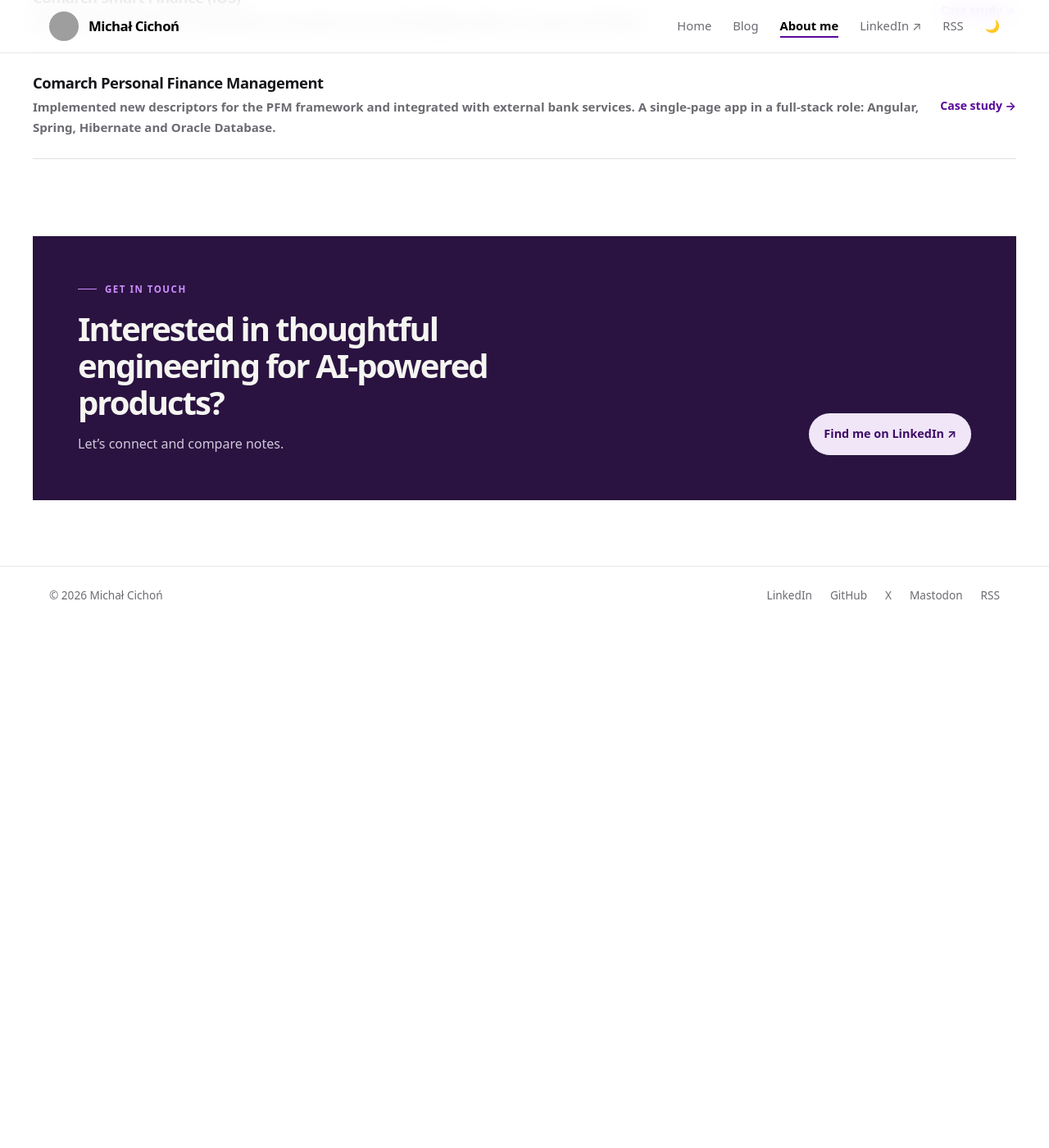
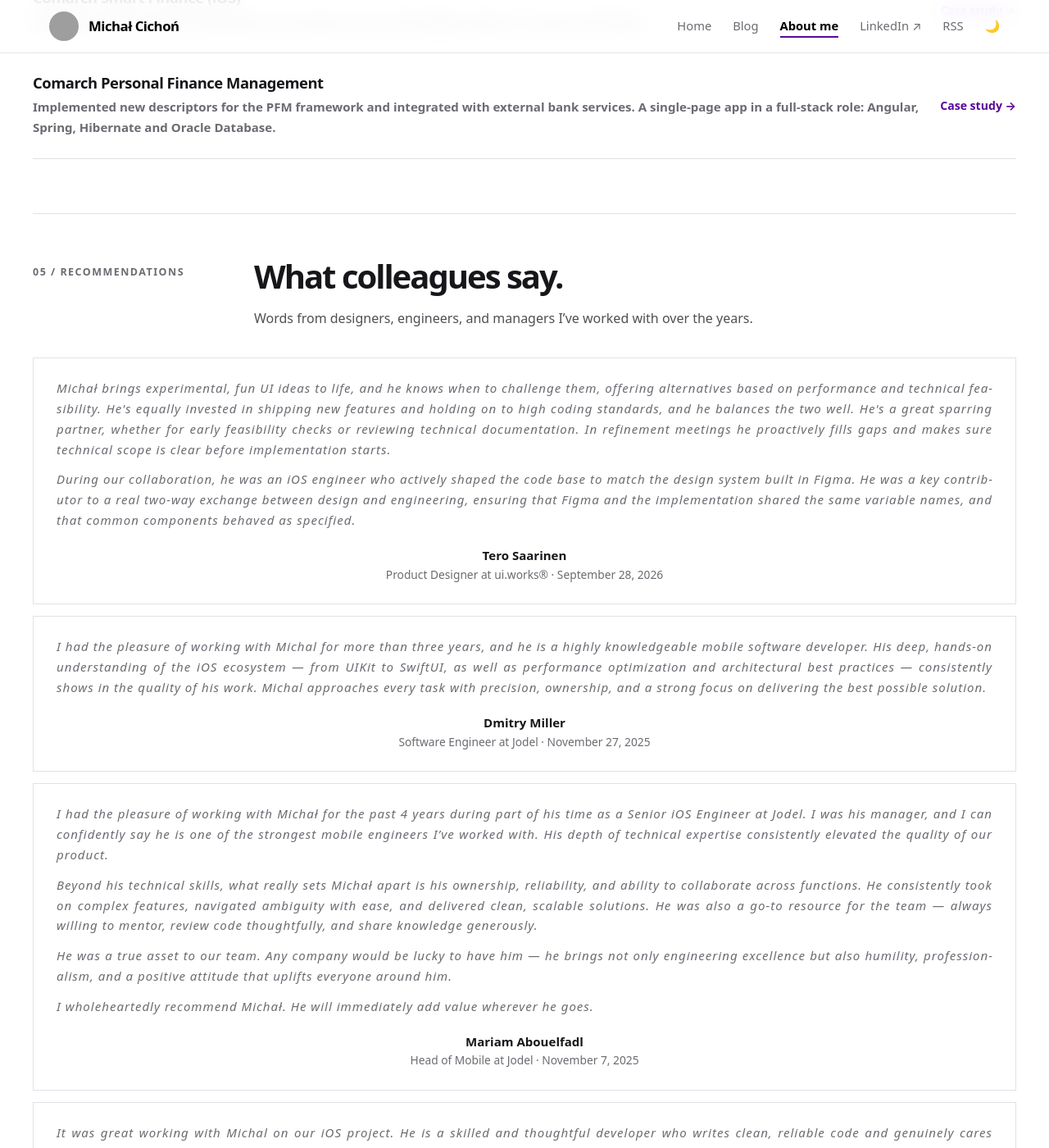
Before and after one commit to michalcichon/michalcichon.github.io, a Jekyll site: the page built from about-me.html, in a window 1280 px wide and 1400 px high, scrolled down 2675 px. Shown: the whole window at 82% size. Built offline with Jekyll 4.4.1, drawn with Linux system fonts in a browser that asks for light colours; before the commit the page ends 3443 px from its top, so only the background shows below that; some of the changed text lies outside the part shown; grey boxes are pictures that could not be loaded.

Commit message:
Add recommendations section to about-me (#71)
Recommendations live in _data/recommendations.yml and render as justified quote cards.

Co-authored-by: Claude Sonnet 5.5 <noreply@anthropic.com>

```diff
--- /dev/null
+++ b/_data/recommendations.yml
@@ -0,0 +1,55 @@
+- name: Tero Saarinen
+  role: Product Designer at ui.works®
+  date: September 28, 2026
+  text:
+    - "Michał brings experimental, fun UI ideas to life, and he knows when to challenge them, offering alternatives based on performance and technical feasibility. He's equally invested in shipping new features and holding on to high coding standards, and he balances the two well. He's a great sparring partner, whether for early feasibility checks or reviewing technical documentation. In refinement meetings he proactively fills gaps and makes sure technical scope is clear before implementation starts."
+    - "During our collaboration, he was an iOS engineer who actively shaped the code base to match the design system built in Figma. He was a key contributor to a real two-way exchange between design and engineering, ensuring that Figma and the implementation shared the same variable names, and that common components behaved as specified."
+- name: Dmitry Miller
+  role: Software Engineer at Jodel
+  date: November 27, 2025
+  text:
+    - "I had the pleasure of working with Michal for more than three years, and he is a highly knowledgeable mobile software developer. His deep, hands-on understanding of the iOS ecosystem — from UIKit to SwiftUI, as well as performance optimization and architectural best practices — consistently shows in the quality of his work. Michal approaches every task with precision, ownership, and a strong focus on delivering the best possible solution."
+- name: Mariam Abouelfadl
+  role: Head of Mobile at Jodel
+  date: November 7, 2025
+  text:
+    - "I had the pleasure of working with Michał for the past 4 years during part of his time as a Senior iOS Engineer at Jodel. I was his manager, and I can confidently say he is one of the strongest mobile engineers I’ve worked with. His depth of technical expertise consistently elevated the quality of our product."
+    - "Beyond his technical skills, what really sets Michał apart is his ownership, reliability, and ability to collaborate across functions. He consistently took on complex features, navigated ambiguity with ease, and delivered clean, scalable solutions. He was also a go-to resource for the team — always willing to mentor, review code thoughtfully, and share knowledge generously."
+    - "He was a true asset to our team. Any company would be lucky to have him — he brings not only engineering excellence but also humility, professionalism, and a positive attitude that uplifts everyone around him."
+    - "I wholeheartedly recommend Michał. He will immediately add value wherever he goes."
+- name: Igor
+  role: Software Engineer
+  date: October 26, 2025
+  text:
+    - "It was great working with Michal on our iOS project. He is a skilled and thoughtful developer who writes clean, reliable code and genuinely cares about building great user experiences. During our time working together, he consistently contributed great ideas in code reviews, and was always willing to take ownership of complex tasks. Any team would be lucky to have him."
+- name: Mohammad Khasawneh
+  role: iOS Engineer at Jodel
+  date: October 23, 2025
+  text:
+    - "Michal was my first iOS team lead and mentor, and I couldn't have asked for any better. Patient and very approachable, as well as always willing to share his knowledge. I learned so much from him be it technical or soft skills."
+- name: Shadi Altarsha
+  role: Senior Software Engineer at Reddit Infra
+  date: March 2, 2022
+  text:
+    - "I have worked very closely with Michal during my years at Jodel. A very smart and professional engineer. Always able to discover very tricky edge cases. Michal shipped a lot of great and big features which many iOS users are enjoying daily. Michal's technical solutions are very well engineered and clean. Was great working with Michal, and definitely would like to do it again."
+- name: Luís Rodrigues Soares
+  role: Lead Software Engineer at HERE Technologies
+  date: June 26, 2019
+  text:
+    - "I had the pleasure of working with Michał Cichoń during my tenure as CTO at Jodel, from 2018 to 2019. Michał worked as a Software Engineer in Jodel's iOS Team, a role which he performed to the best of my satisfaction. As a Software Engineer he participated in all aspects of Jodel's software development processes and always delivered work of an exceptional quality."
+    - "Perhaps the trait I enjoyed the most about working with Michał was his balanced approach to Software Engineering work. He always delivered high quality features with a great attention to detail, but always managed not to get lost in the parts which were not fundamental either to the problem at hand or to the user."
+    - "Besides his work in application development, I would also highlight Michał's contributions to technical architectural discussions and product refinement meetings, where he always maintained a bias for solutions which were sustainable and yet required a low effort to bring to production."
+    - "A great Engineer to work with, always available and ready to help in any circumstance, it was just a pleasure to have had Michał in my team; not only do I recommend Michał and his work, I would love the opportunity to work with him again."
+- name: Jan Freisler
+  role: GenAI Program Change Manager at Aptiv
+  date: December 19, 2017
+  text:
+    - "We have met with Michal when I was creating a new mobile department at finances sector at Comarch. He always was marking out as a great expert and reliable team member. Gradually he became a leader of a iOS developer team thanks to his strong focus on knowledge development and scrupulosity."
+    - "It was a pleasure to build innovative mobile banking solutions with Michal. I could always rely on his accurate assessment of the current project situation in the area of iOS applications. That is why we have succeeded in many implementation of mobile products."
+- name: Michael Martens
+  role: Freelancer with focus on digital product development
+  date: June 30, 2017
+  text:
+    - "If you need a thinking iOS Developer, here you go!"
+    - "I really like about Michał that he is not simply rushing into coding, but questions and thinks through user stories and tasks first, given that they are not well defined or potentially better approaches have not been considered."
+    - "In the two years working with him he was pointing out a ton of corner cases upfront, so that we were able to avoid many nasty pitfalls."
--- a/about-me.html
+++ b/about-me.html
@@ -86,6 +86,26 @@ permalink: /about-me/
     </a>
   </section>
 
+  <section id="recommendations">
+    <div class="about-head">
+      <div class="about-label">05 / Recommendations</div>
+      <div>
+        <h2>What colleagues say.</h2>
+        <p class="about-copy">Words from designers, engineers, and managers I’ve worked with over the years.</p>
+      </div>
+    </div>
+    <div class="about-quotes">
+      {% for r in site.data.recommendations %}
+      <figure class="about-quote">
+        <blockquote>
+          {% for p in r.text %}<p>{{ p }}</p>{% endfor %}
+        </blockquote>
+        <figcaption><strong>{{ r.name }}</strong><span>{{ r.role }}{% if r.date %} · {{ r.date }}{% endif %}</span></figcaption>
+      </figure>
+      {% endfor %}
+    </div>
+  </section>
+
   <section id="contact" class="about-nosep">
     <div class="about-contact">
       <div>
```
Also changed, not shown: css/main.css (+9 -0 lines), css/main.min.css.
